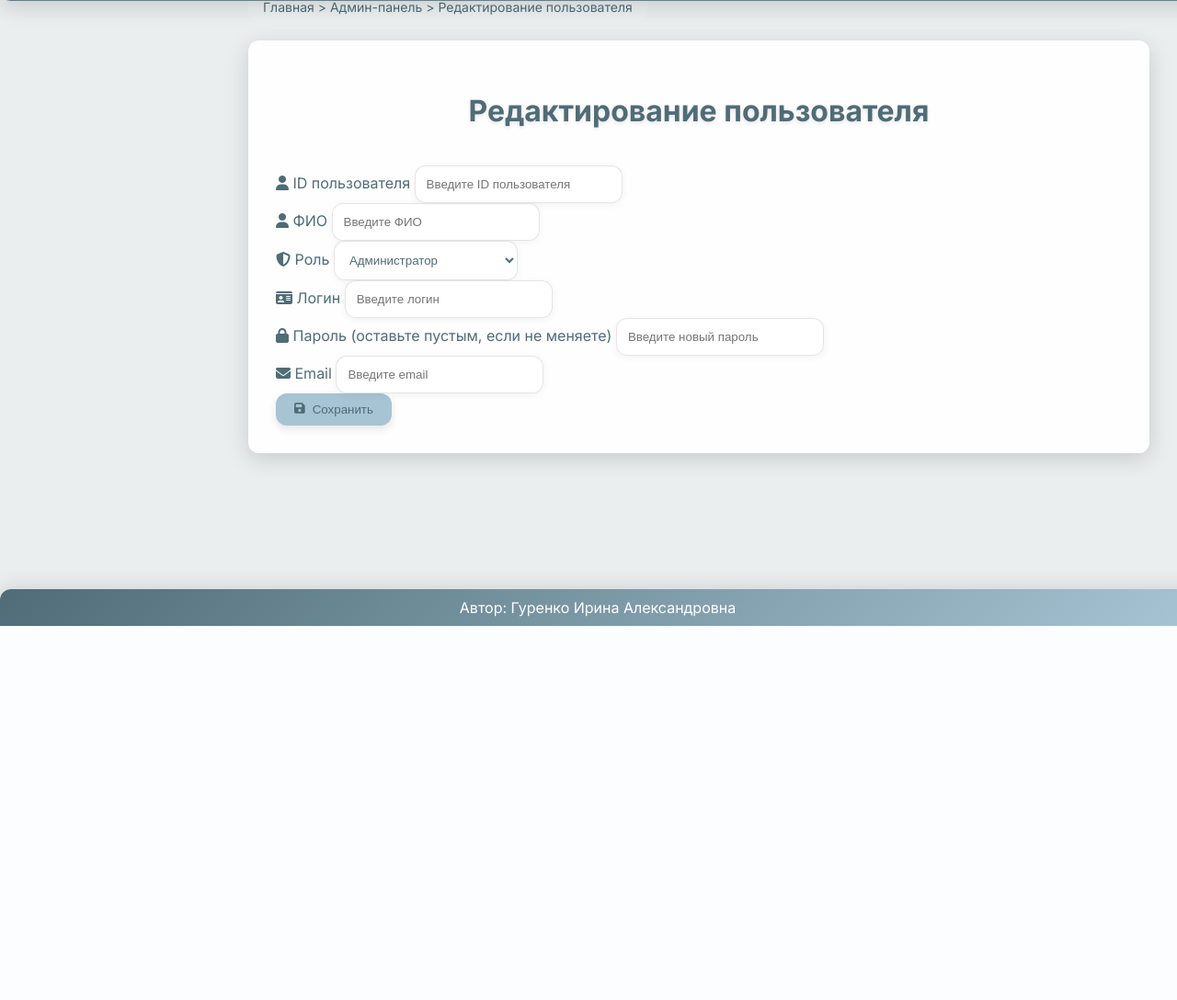
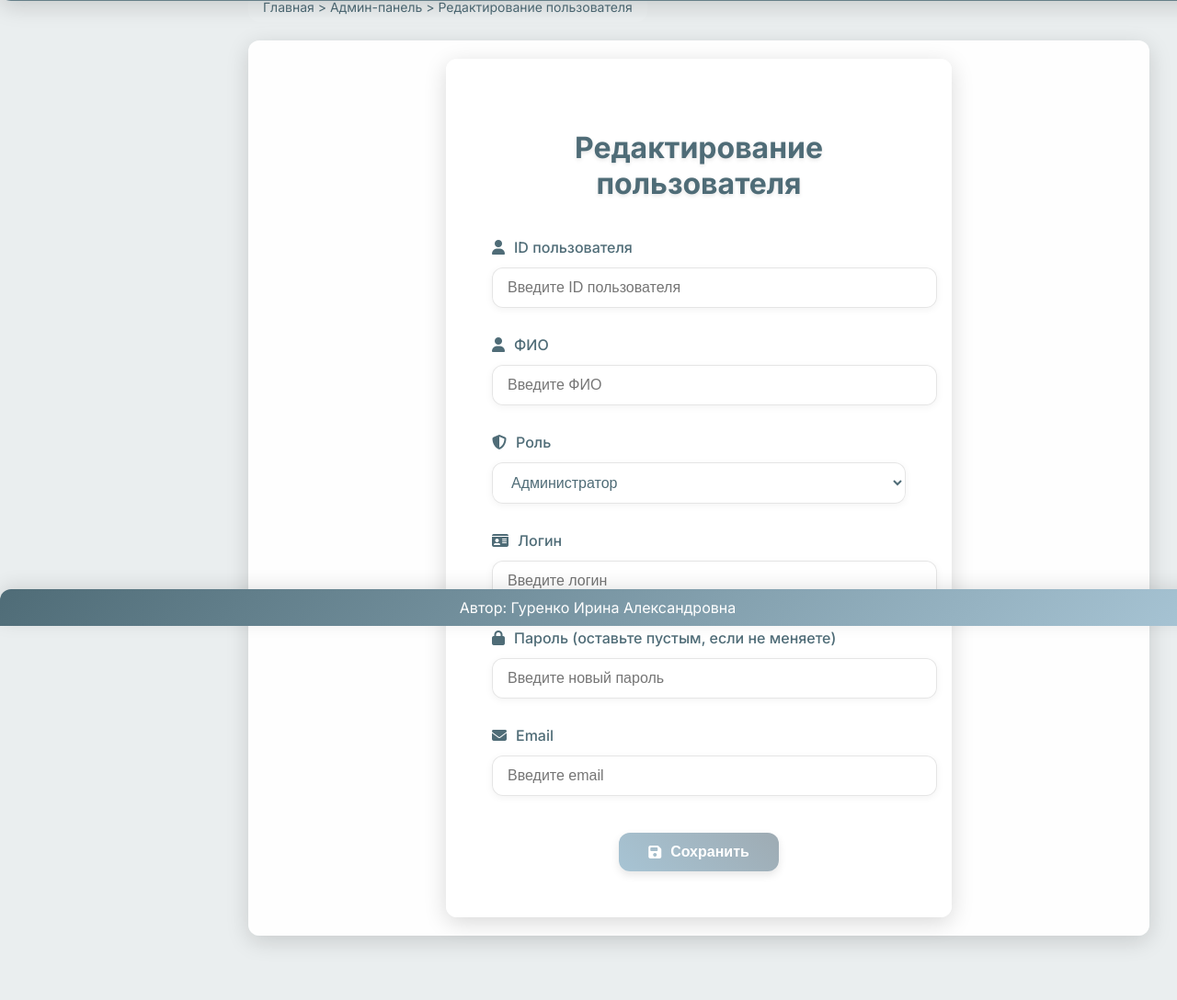
Before and after one commit to Iriiika/cod-cable-management, a Flask app: template templates/edit_user.html in a window 1280 px wide. Shown: the part 119-1207 px from the top of the page at 92% size. Before the commit the page ends 800 px from the top, so only its background shows below. Run offline with Flask 3, Linux system fonts and the light colour scheme; the template is opened without the code that fills it, so the values that code supplies are empty; some libraries are stand-ins or nearby versions.

Commit message:
Обновила стили для страницы редактирования пользователя

```diff
--- a/static/css/edit_user.css
+++ b/static/css/edit_user.css
@@ -1,7 +1,27 @@
 @import url('styles.css');
 
 .edit-user-content {
-    padding: 30px;
+    display: flex;
+    justify-content: center;
+    align-items: center;
+    min-height: calc(100vh - 160px);
+    padding: 20px;
+}
+
+.edit-user-form-wrapper {
+    max-width: 450px;
+    width: 100%;
+    background: var(--content-bg);
+    padding: 50px;
+    border-radius: var(--border-radius);
+    box-shadow: var(--shadow);
+    backdrop-filter: blur(10px);
+    transition: transform 0.3s, box-shadow 0.3s;
+}
+
+.edit-user-form-wrapper:hover {
+    transform: scale(1.02);
+    box-shadow: var(--neon-glow);
 }
 
 .edit-user-title {
@@ -13,12 +33,80 @@
     text-shadow: 0 2px 4px rgba(0, 0, 0, 0.1);
 }
 
+.edit-user-form-group {
+    margin-bottom: 30px;
+    text-align: left;
+}
+
+.edit-user-label {
+    display: flex;
+    align-items: center;
+    gap: 10px;
+    font-size: 16px;
+    font-weight: 500;
+    margin-bottom: 12px;
+    color: var(--text-color);
+}
+
+.edit-user-input {
+    width: 100%;
+    background: rgba(255, 255, 255, 0.9);
+    border: 1px solid rgba(0, 0, 0, 0.1);
+    transition: border 0.3s, box-shadow 0.3s;
+    padding: 12px 16px;
+    font-size: 16px;
+}
+
+.edit-user-input:focus {
+    border-color: var(--button-bg);
+    box-shadow: 0 0 8px rgba(167, 196, 212, 0.3);
+}
+
+.edit-user-button-wrapper {
+    display: flex;
+    justify-content: center;
+    margin-top: 40px;
+}
+
+.edit-user-submit-btn {
+    padding: 12px 32px;
+    background: var(--button-bg);
+    color: #fff;
+    transition: transform 0.3s, box-shadow 0.3s;
+    display: flex;
+    align-items: center;
+    gap: 10px;
+    font-size: 16px;
+    font-weight: 600;
+    box-shadow: 0 4px 10px rgba(0, 0, 0, 0.1);
+}
+
+.edit-user-submit-btn:hover {
+    transform: scale(1.05);
+    box-shadow: var(--neon-glow);
+}
+
 @media (max-width: 768px) {
     .edit-user-content {
-        padding: 20px;
+        padding: 15px;
+    }
+
+    .edit-user-form-wrapper {
+        padding: 40px;
+    }
+}
+
+@media (max-width: 480px) {
+    .edit-user-form-wrapper {
+        padding: 30px;
     }
 
     .edit-user-title {
         font-size: 28px;
     }
+
+    .edit-user-submit-btn {
+        font-size: 14px;
+        padding: 10px 24px;
+    }
 }
```
